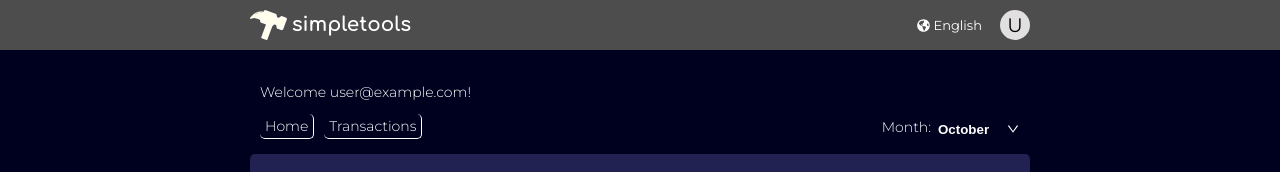
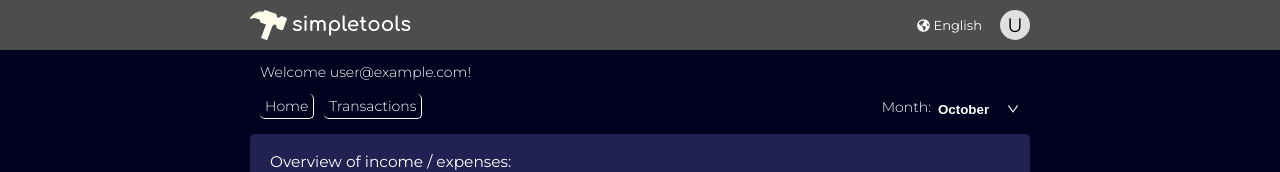
Before and after one commit to diego-nascimento91/personalfinance.dailysimpletools.com, a React (Create React App) app: page /home in a window 1280 px wide. Shown: the top 172 px of the page. Built offline with nearby package versions, Linux system fonts and the light colour scheme; no server answers; the database is empty; sample sign-in values are in the browser's storage.

Commit message:
UseHeader: alterado estilização. retirado padding-top 2rem.

```diff
--- a/src/components/UserHeader/UserHeader.module.scss
+++ b/src/components/UserHeader/UserHeader.module.scss
@@ -2,7 +2,6 @@
   background: none !important;
   border: none !important;
   padding: 0 1rem !important;
-  padding-top: 2rem !important;
 
   .userheader__nav {
     align-items: flex-end;
```
